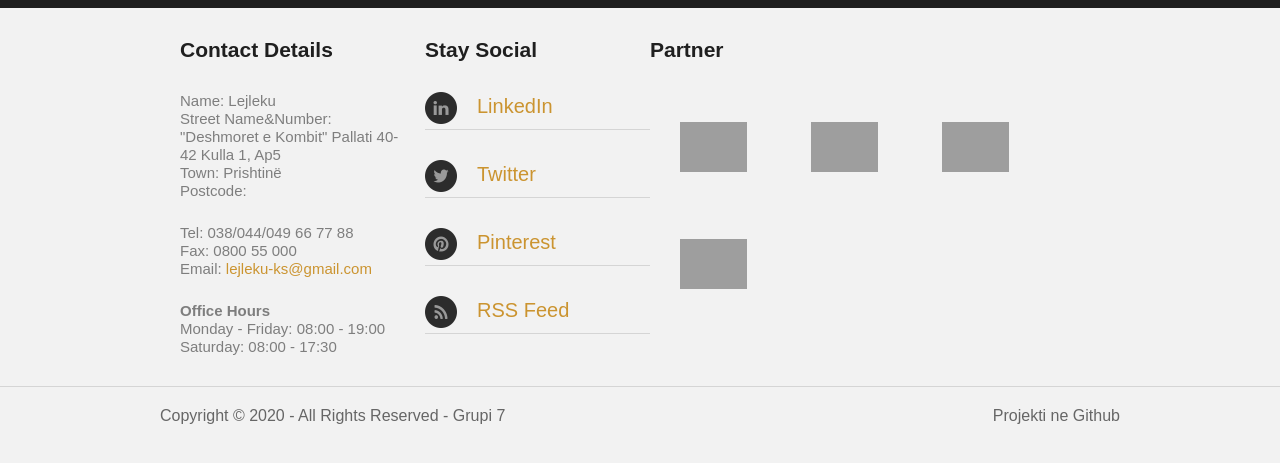
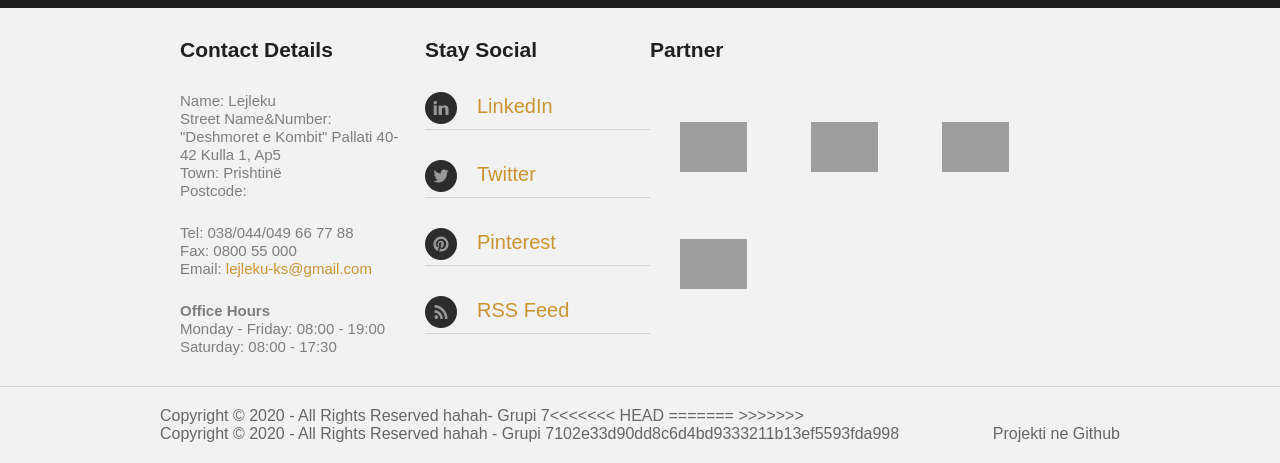
Before and after one commit to betimthaqi/Lejleku, a PHP site: page /cart.php in a window 1280 px wide. Shown: the part 547-1010 px from the top of the page. Before the commit the page ends 971 px from the top, so only its background shows below. Run offline with PHP 8.4, Linux system fonts and the light colour scheme; grey boxes are pictures that could not be loaded.

Commit message:
Update cart.php

```diff
--- a/cart.php
+++ b/cart.php
@@ -77,7 +77,11 @@ if (isset($_POST['remove'])) {
 <?php require_once("components/footeri.php")?>
 <div class="wrapper row5">
         <footer id="copyright" class="clear">
-            <p class="fl_left">Copyright &copy; 2020 - All Rights Reserved - <a href="#">Grupi 7</a></p>
+<<<<<<< HEAD
+            <p class="fl_left">Copyright &copy; 2020 - All Rights Reserved hahah- <a href="#">Grupi 7</a></p>
+=======
+            <p class="fl_left">Copyright &copy; 2020 - All Rights Reserved hahah - <a href="#">Grupi 7</a></p>
+>>>>>>> 102e33d90dd8c6d4bd9333211b13ef5593fda998
             <p class="fl_right">Projekti ne <a target="_blank" href="https://github.com/durajetz/INT19_20_Gr7" title="">Github</a></p>
         </footer>
     </div>
```
